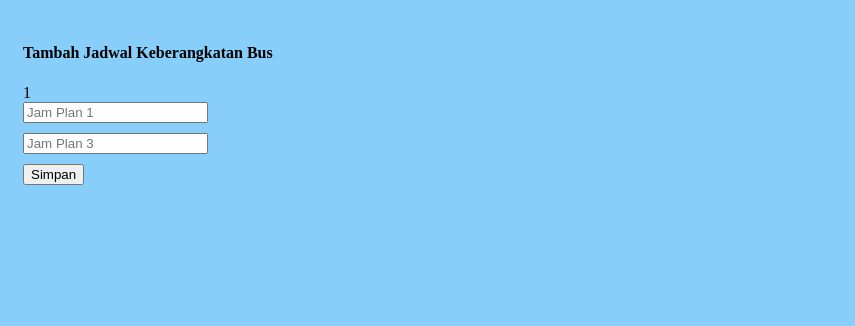
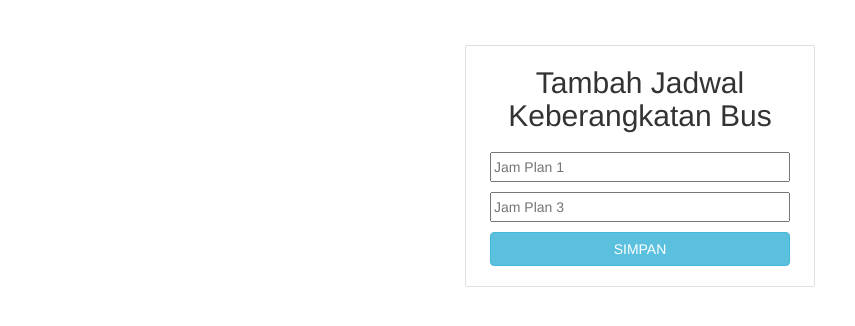
Before and after one commit to ahmadun/Car-Request, a PHP site: page /Add_jadwal.php in a window 1280 px wide. Shown: the top 326 px of the page, without its empty margins (0-855 px from the left). Run offline with PHP 8.4, Linux system fonts and the light colour scheme; a user stored in the database is signed in; some libraries are stand-ins or nearby versions.

Commit message:
Update Add_jadwal.php

```diff
--- a/Add_jadwal.php
+++ b/Add_jadwal.php
@@ -1,19 +1,50 @@
 <!DOCTYPE html>
-<html>
+<html lang="en">
 <head>
-	<title>Car Request</title>
-</head>
-<body style="padding:15px;background:#87CEFA">
-	<h4>Tambah Jadwal Keberangkatan Bus</h4>
+  <meta charset="UTF-8" />
+  <meta name="viewport" content="width=device-width, initial-scale=1.0" />
+  <title>USER</title>
+  <!-- bootstrap 5 css -->
+<link rel="stylesheet" href="css/bootstrap.min.css">
+    <link href="https://netdna.bootstrapcdn.com/bootstrap/3.0.0/css/bootstrap-glyphicons.css" rel="stylesheet">
+    <link rel="stylesheet" href="https://stackpath.bootstrapcdn.com/bootstrap/5.0.0-alpha2/css/bootstrap.min.css" integrity="sha384-DhY6onE6f3zzKbjUPRc2hOzGAdEf4/Dz+WJwBvEYL/lkkIsI3ihufq9hk9K4lVoK" crossorigin="anonymous" />
+    <link rel="stylesheet" href="https://cdn.jsdelivr.net/npm/bootstrap-icons@1.9.1/font/bootstrap-icons.css" />
+    <link rel="stylesheet" href="css/fontawesome.css">
+    <script src="https://code.jquery.com/jquery-3.6.0.min.js"></script>
+
+<body style="padding:15px;background: white;">
+<body>
+    <div class="container">
+      <div class="row">
+            <div class="col-md-4 offset-md-4 mt-5">
+<body style="padding:15px; background:#87CEFA">
 <?php
-session_start(); // session untuk notifikasi pesan
 echo @$_SESSION['pesan'];
-session_destroy();
 ?>
-<form action="tambah_jadwal.php" method="post">
-<input style="margin-bottom:10px;" type="text" name="plan1" placeholder="Jam Plan 1"><br>
-<input style="margin-bottom:10px;" type="text" name="plan3" placeholder="Jam Plan 3"><br>
-<button type="submit" class="btn btn-info">Simpan</button>
+<body>
+               <div class="card" style="width: auto; height: auto;">
+                <div class="card-title text-center">
+    <h3 style="font-size: 30px;">Tambah Jadwal Keberangkatan Bus</h3>
+    <div class="card-body">
+    <form method="post" action="tambah_jadwal.php">
+ <table>
+          <form class="form-group" method="post">
+           <input style="margin-bottom:10px; width: 300px; height: 30px;" type="text" name="plan1" placeholder="Jam Plan 1"><br>
+            <input style="margin-bottom:10px; width: 300px; height: 30px;" type="text" name="plan3" placeholder="Jam Plan 3"><br>
+
+  </select>
+  </div>
+<div class="card-title text-center">
+<input type="submit" value="SIMPAN" class="btn btn-info" style="width: 300px;">
+</tr></div>
+</table>
 </form>
+</div>
+</div>
+</div>
+</div>
+
 </body>
+        </section>
+        </body>
 </html>
```
